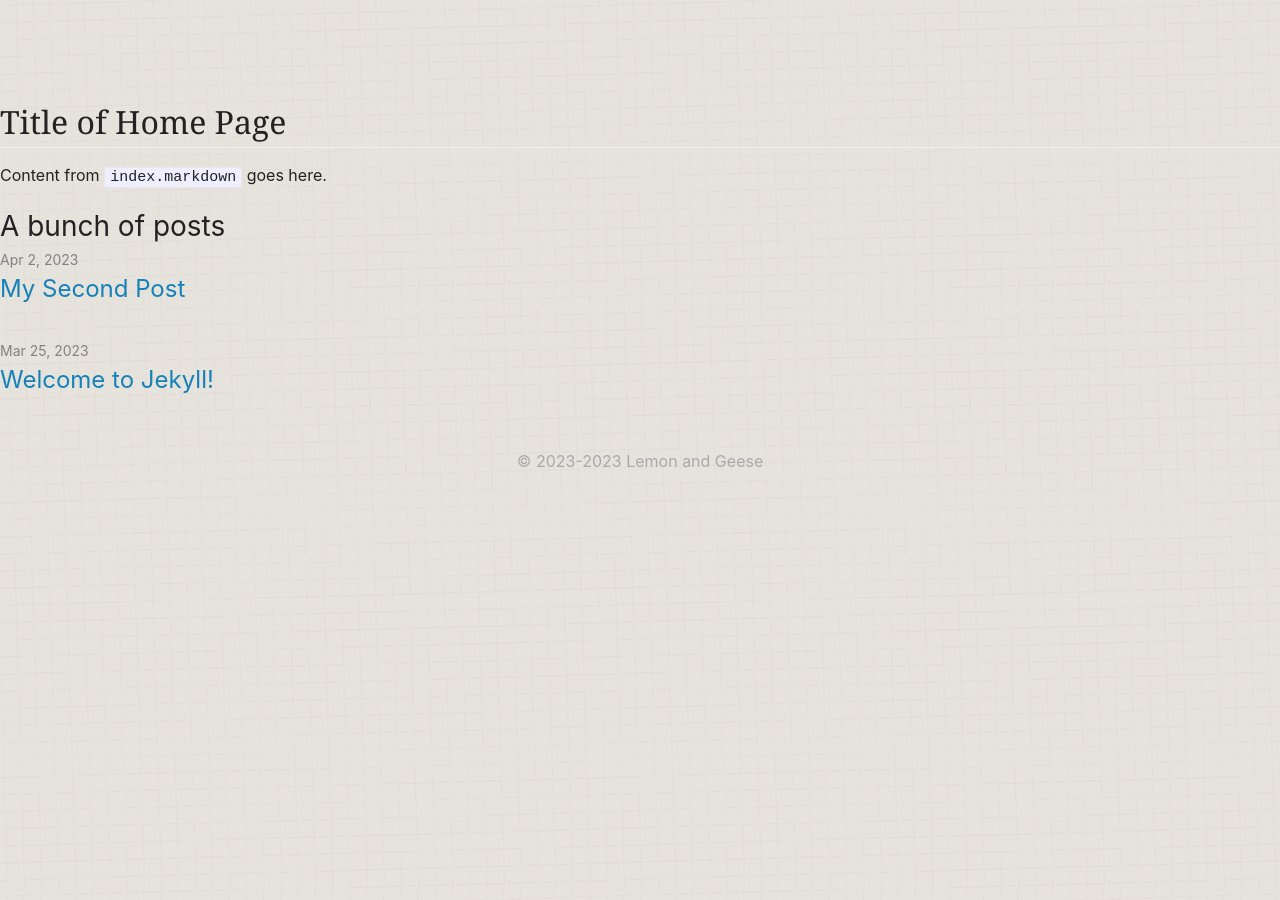
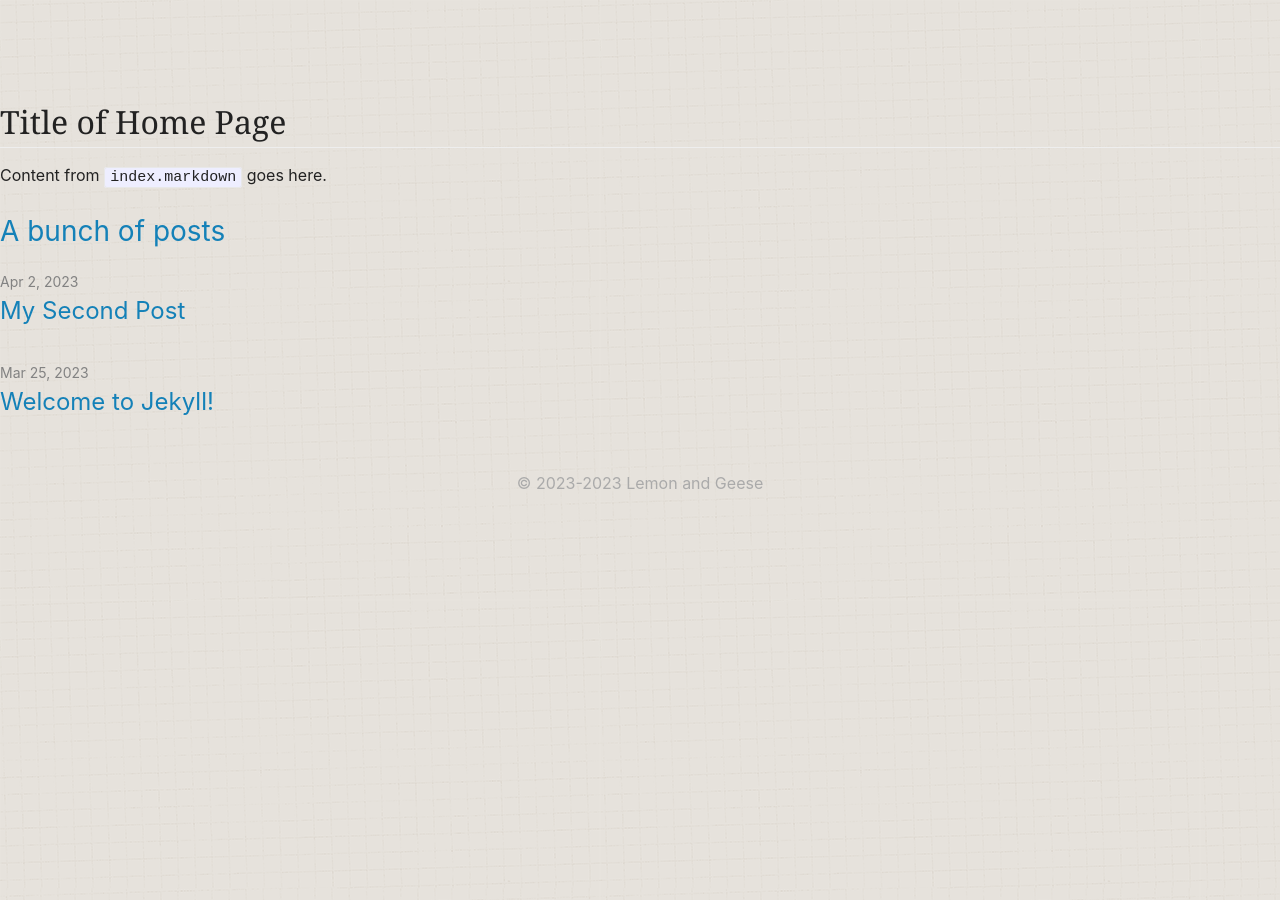
Before and after one commit to Lemongeese/lemongeese.github.io, a Jekyll site: the page built from index.markdown, in a window 1280 px wide. Built offline with Jekyll 4.4.1, drawn with Linux system fonts in a browser that asks for light colours.

```diff
--- a/_sass/minima/_layout.scss
+++ b/_sass/minima/_layout.scss
@@ -440,7 +440,12 @@ h1.date {
 p {
   margin: 15px 0;
 }
-
+h2 {
+  color: #1481b8;
+  margin: 20px 0 15px -38px;
+  padding: 0 0 2px 30px;
+  border-left: solid 8px #d9eaf2;
+}
 
 
 footer {
```
